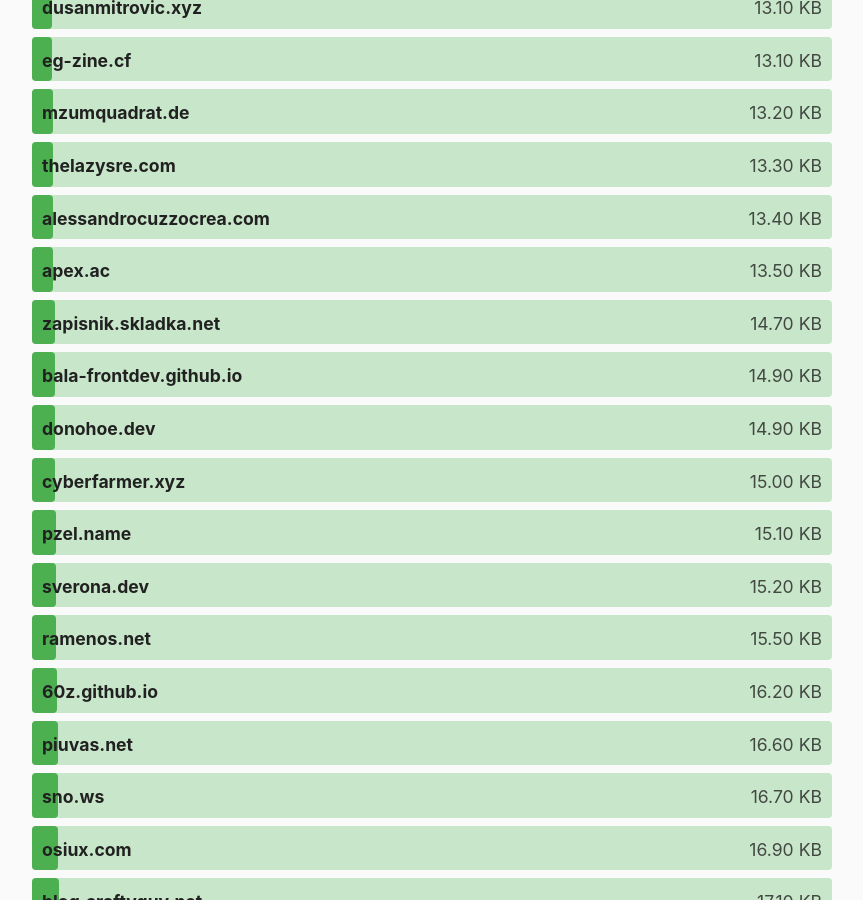
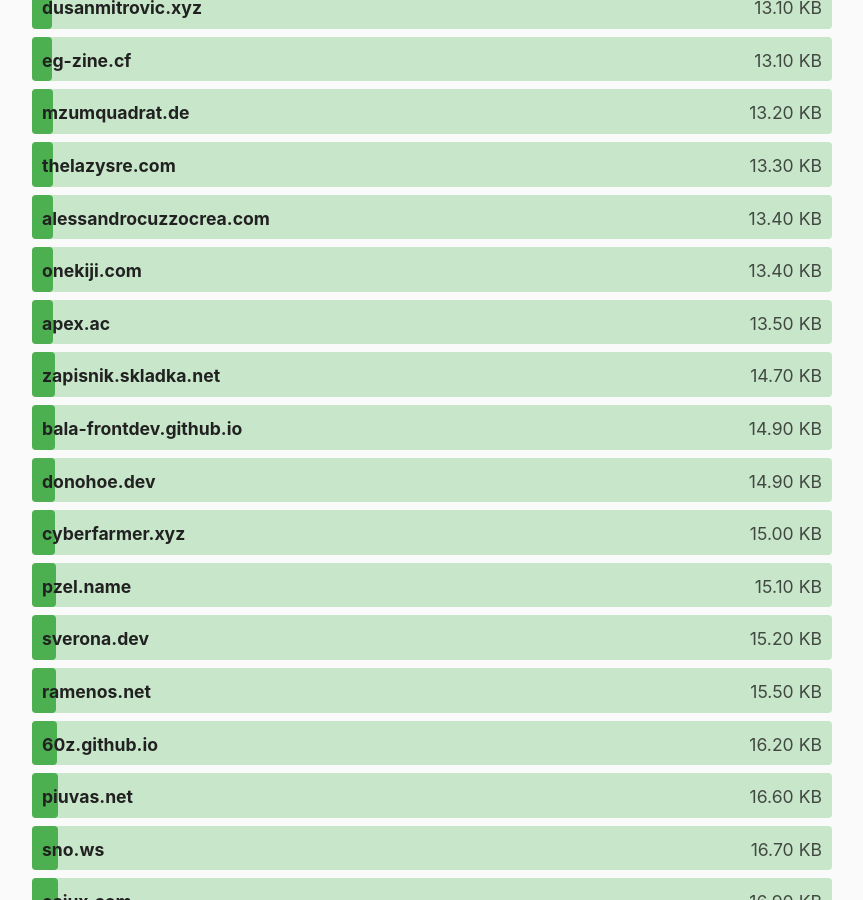
Before and after one commit to kevquirk/512kb.club, a Jekyll site: the page built from index.md, in a window 1280 px wide and 900 px high, scrolled down 6372 px. Shown: the whole window, without its empty margins (208-1071 px from the left). Built offline with Jekyll 4.4.1, drawn with Linux system fonts in a browser that asks for light colours.

Commit message:
Add onekiji.com
https://gtmetrix.com/reports/onekiji.com/WtMvS5lx/

```diff
--- a/_data/sites.yml
+++ b/_data/sites.yml
@@ -2177,6 +2177,11 @@
   size: 119
   last_checked: 2022-03-17
 
+- domain: onekiji.com
+  url: https://onekiji.com/
+  size: 13.4
+  last_checked: 2023-08-18
+
 - domain: ononoki.org
   url: https://ononoki.org/
   size: 89.0
```
